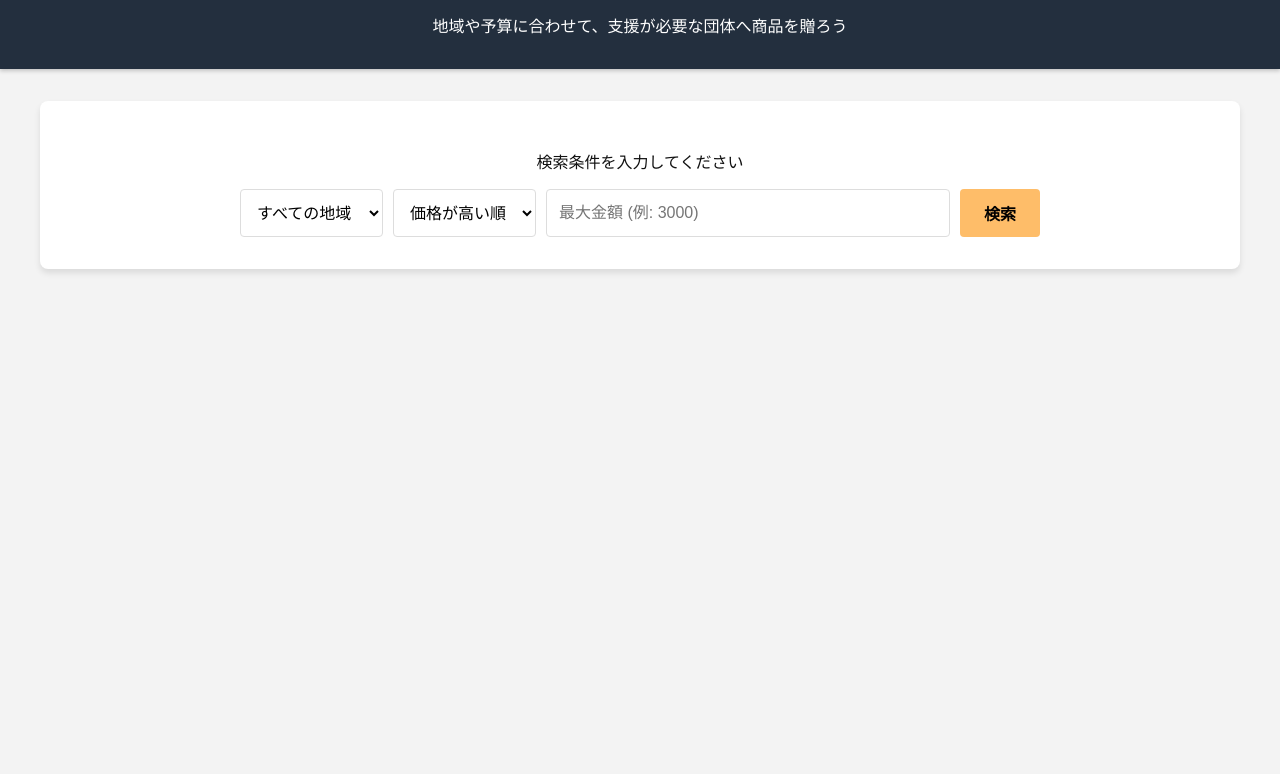
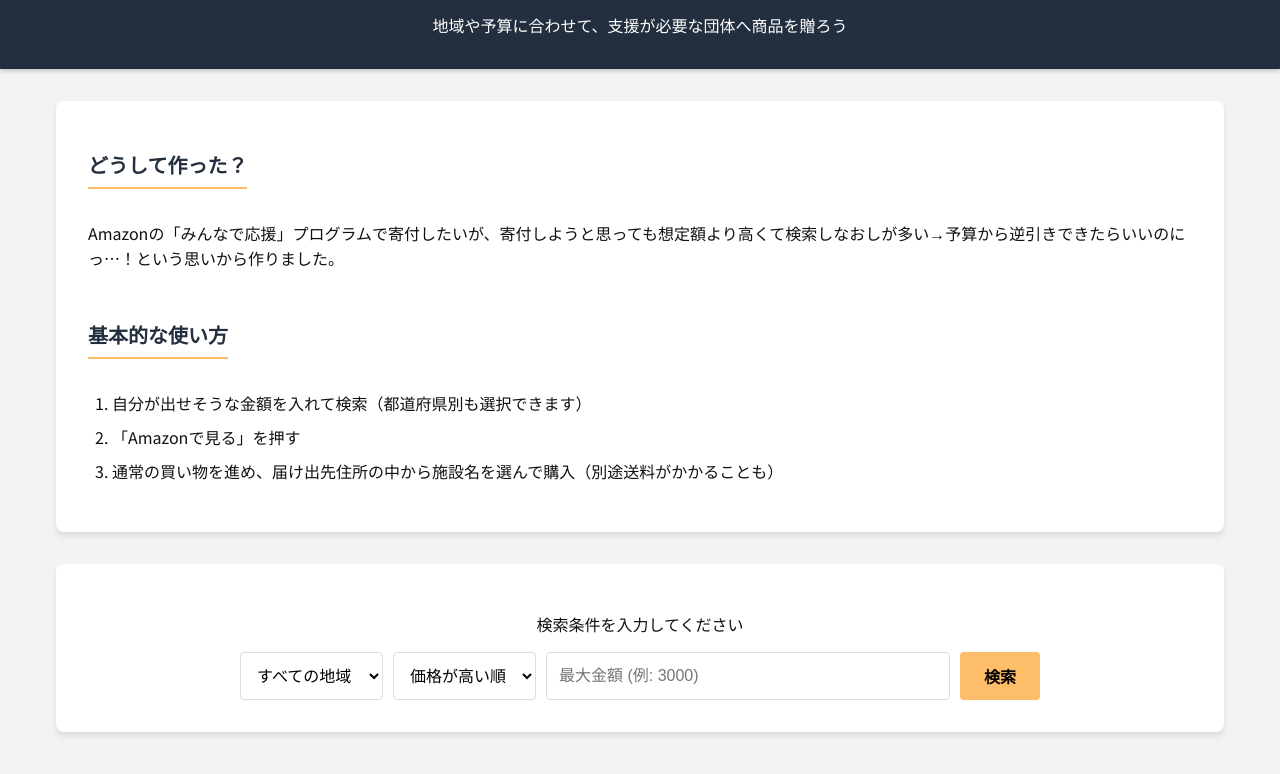
Before and after one commit to kawashin1982/minnade-1zen, a website: page public/index.html in a window 1280 px wide. Shown: the part 54-828 px from the top of the page. Before the commit the page ends 800 px from the top, so only its background shows below. Drawn offline with Linux system fonts and the light colour scheme.

Commit message:
Add files via upload

```diff
--- a/public/index.html
+++ b/public/index.html
@@ -4,6 +4,9 @@
 <head>
     <meta charset="UTF-8">
     <meta name="viewport" content="width=device-width, initial-scale=1.0">
+    <meta http-equiv="Cache-Control" content="no-cache, no-store, must-revalidate">
+    <meta http-equiv="Pragma" content="no-cache">
+    <meta http-equiv="Expires" content="0">
     <title>Amazon みんなで応援 プログラム検索</title>
     <link rel="stylesheet" href="style.css?v=1.0.1">
     <link href="https://fonts.googleapis.com/css2?family=Noto+Sans+JP:wght@400;700&display=swap" rel="stylesheet">
@@ -21,6 +24,21 @@
     </header>
 
     <main>
+        <div class="intro-container">
+            <div class="intro-section">
+                <h2>どうして作った？</h2>
+                <p>Amazonの「みんなで応援」プログラムで寄付したいが、寄付しようと思っても想定額より高くて検索しなおしが多い→予算から逆引きできたらいいのにっ…！という思いから作りました。</p>
+            </div>
+            <div class="intro-section">
+                <h2>基本的な使い方</h2>
+                <ol class="usage-steps">
+                    <li>自分が出せそうな金額を入れて検索（都道府県別も選択できます）</li>
+                    <li>「Amazonで見る」を押す</li>
+                    <li>通常の買い物を進め、届け出先住所の中から施設名を選んで購入（別途送料がかかることも）</li>
+                </ol>
+            </div>
+        </div>
+
         <div class="search-container">
             <p>検索条件を入力してください</p>
             <div class="search-box">
--- a/public/style.css
+++ b/public/style.css
@@ -6,6 +6,12 @@
     --card-bg: #fff;
     --border-radius: 8px;
     --shadow: 0 4px 6px rgba(0, 0, 0, 0.1);
+}
+
+*,
+*::before,
+*::after {
+    box-sizing: border-box;
 }
 
 body {
@@ -33,6 +39,44 @@ main {
     max-width: 1200px;
     margin: 2rem auto;
     padding: 0 1rem;
+}
+
+.intro-container {
+    background: var(--card-bg);
+    padding: 2rem;
+    border-radius: var(--border-radius);
+    box-shadow: var(--shadow);
+    margin-bottom: 2rem;
+}
+
+.intro-section {
+    margin-bottom: 2rem;
+}
+
+.intro-section:last-child {
+    margin-bottom: 0;
+}
+
+.intro-section h2 {
+    font-size: 1.25rem;
+    color: var(--primary-color);
+    border-bottom: 2px solid var(--secondary-color);
+    padding-bottom: 0.5rem;
+    margin-bottom: 1rem;
+    display: inline-block;
+}
+
+.intro-section p {
+    line-height: 1.6;
+}
+
+.usage-steps {
+    padding-left: 1.5rem;
+}
+
+.usage-steps li {
+    margin-bottom: 0.5rem;
+    line-height: 1.6;
 }
 
 .search-container {
@@ -99,7 +143,8 @@ button:hover {
         padding: 0 10px;
     }
 
-    .search-container {
+    .search-container,
+    .intro-container {
         padding: 1rem;
     }
 
```
